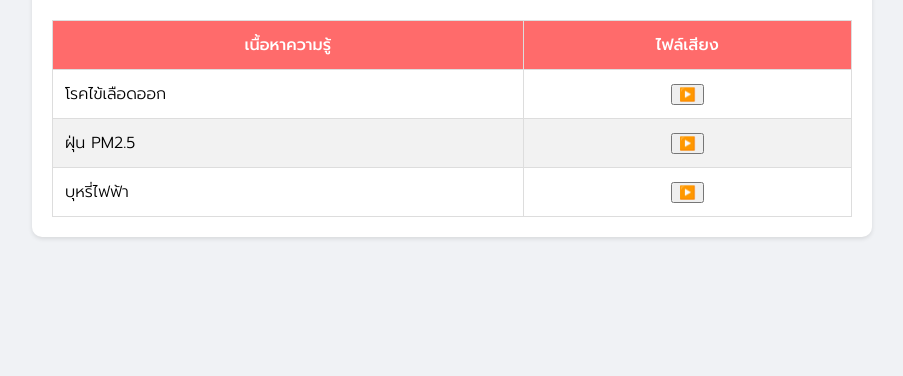
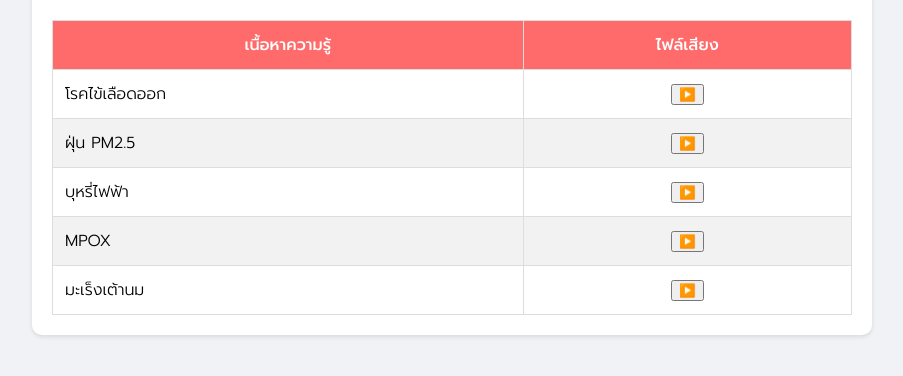
Before and after one commit to JS-nonsaad/nsspodcast, a plain HTML site: page index.html in a window 1280 px wide. Shown: the part 120-496 px from the top of the page, without its empty margins (188-1091 px from the left). Drawn offline with Linux system fonts and the light colour scheme.

Commit message:
Update index.html

```diff
--- a/index.html
+++ b/index.html
@@ -124,11 +124,19 @@
         },
         {
             title: "ฝุ่น PM2.5",
-            audioUrl: "https://js-nonsaad.github.io/pm2.5/2.%20ฝุ่นละออง%20pm2.5.mp3"
+            audioUrl: "https://js-nonsaad.github.io/pm2.5/4. ผู้ว่าห่วงใย pm2.5.mp3"
         },
         {
             title: "บุหรี่ไฟฟ้า",
             audioUrl: "https://js-nonsaad.github.io/pm2.5/3.%E0%B8%9A%E0%B8%B8%E0%B8%AB%E0%B8%A3%E0%B8%B5%E0%B9%88%E0%B9%84%E0%B8%9F%E0%B8%9F%E0%B9%89%E0%B8%B2.mp3"
+        },
+        {
+            title: "MPOX",
+            audioUrl: "https://js-nonsaad.github.io/pm2.5/5. MPOX (spot เสียงตามสาย).mp3"
+        },
+        {
+            title: "มะเร็งเต้านม",
+            audioUrl: "https://js-nonsaad.github.io/pm2.5/6.มะเร็งเต้านม.mp3"
         }
 
     ];
```
